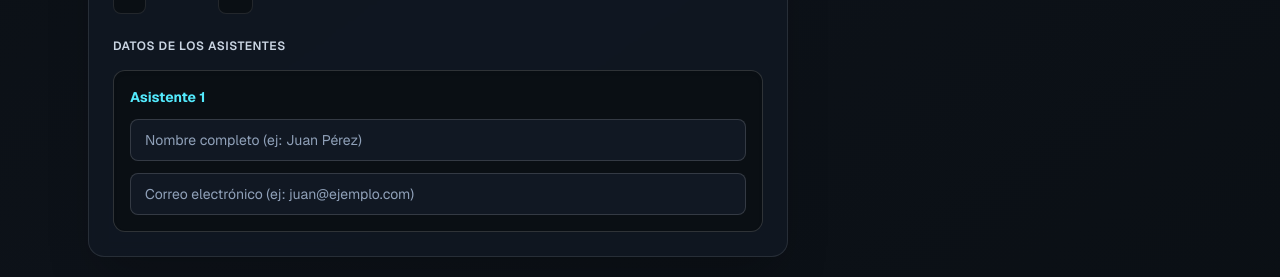
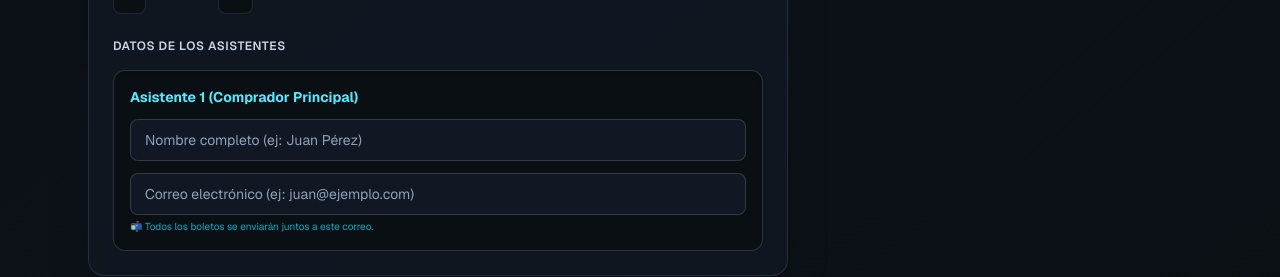
Before and after one commit to Eduardo-04/q-pass, a Next.js app: page /boletos in a window 1280 px wide. Shown: the part 547-824 px from the top of the page. Built offline with nearby package versions, Linux system fonts and the light colour scheme; no server answers; the database is empty.

Commit message:
fix(boletos): aplicar correo unico de comprador principal tambien en app/boletos/page.tsx

```diff
--- a/app/boletos/page.tsx
+++ b/app/boletos/page.tsx
@@ -119,13 +119,27 @@ export default function HomePage() {
     setLoading(true);
     setMensaje(null);
 
+    const mainEmail = asistentes[0]?.email?.trim() || "";
+    if (!mainEmail || !mainEmail.includes("@")) {
+      showMessage("Ingresa un correo electrónico válido para el comprador principal.", "error");
+      setLoading(false);
+      return;
+    }
+
+    const asistentesNormalizados = asistentes.map((ast, i) => ({
+      id: ast.id,
+      nombreCompleto: ast.nombreCompleto.trim() || `Asistente ${i + 1}`,
+      email: i === 0 ? mainEmail : (ast.email?.trim() || mainEmail)
+    }));
+
     try {
       const res = await fetch("/api/checkout-multiple", {
         method: "POST",
         headers: { "Content-Type": "application/json" },
         body: JSON.stringify({
-          eventoId: selectedEvento,
-          asistentes: asistentes,
+          evento_id: selectedEvento,
+          asistentes: asistentesNormalizados,
+          email_comprador: mainEmail,
           total: asistentes.length * (eventoActual?.precio || 0)
         }),
       });
@@ -244,7 +258,7 @@ export default function HomePage() {
                 <label className="block text-xs font-semibold uppercase tracking-wider text-slate-300">Datos de los asistentes</label>
                 {asistentes.map((asistente, index) => (
                   <div key={asistente.id} className="rounded-xl border border-white/15 bg-[#0a0f14] p-4 space-y-3 shadow-inner">
-                    <p className="text-sm font-bold text-cyan-300">Asistente {index + 1}</p>
+                    <p className="text-sm font-bold text-cyan-300">Asistente {index + 1} {index === 0 ? "(Comprador Principal)" : ""}</p>
                     <input
                       type="text"
                       placeholder="Nombre completo (ej: Juan Pérez)"
@@ -252,6 +266,8 @@ export default function HomePage() {
                       value={asistente.nombreCompleto}
                       onChange={(e) => updateAsistente(index, "nombreCompleto", e.target.value)}
                     />
+                    {index === 0 ? (
+                      <div>
                         <input
                           type="email"
                           placeholder="Correo electrónico (ej: juan@ejemplo.com)"
@@ -259,6 +275,11 @@ export default function HomePage() {
                           value={asistente.email}
                           onChange={(e) => updateAsistente(index, "email", e.target.value)}
                         />
+                        <p className="text-[10px] text-cyan-400/80 mt-1">
+                          📬 Todos los boletos se enviarán juntos a este correo.
+                        </p>
+                      </div>
+                    ) : null}
                   </div>
                 ))}
               </div>
```
Lines whose indentation alone changed are shown as unchanged.
